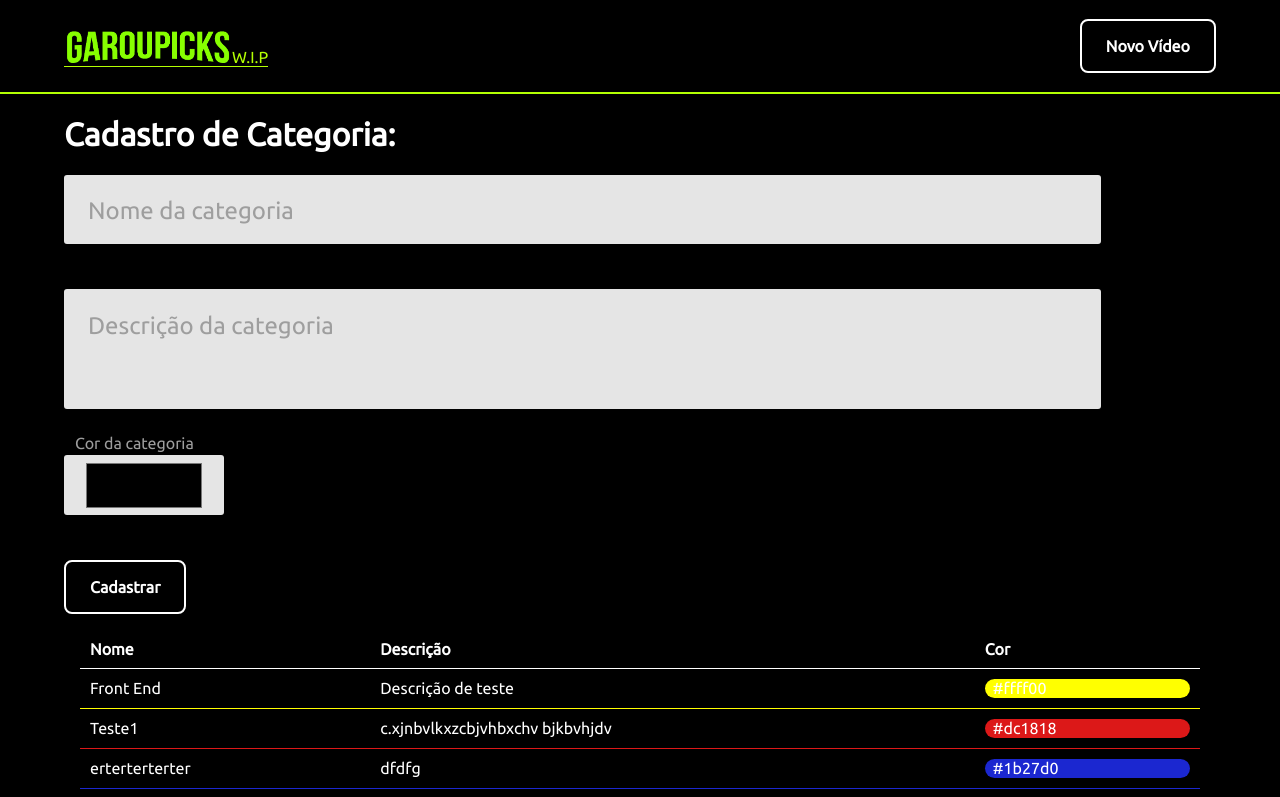
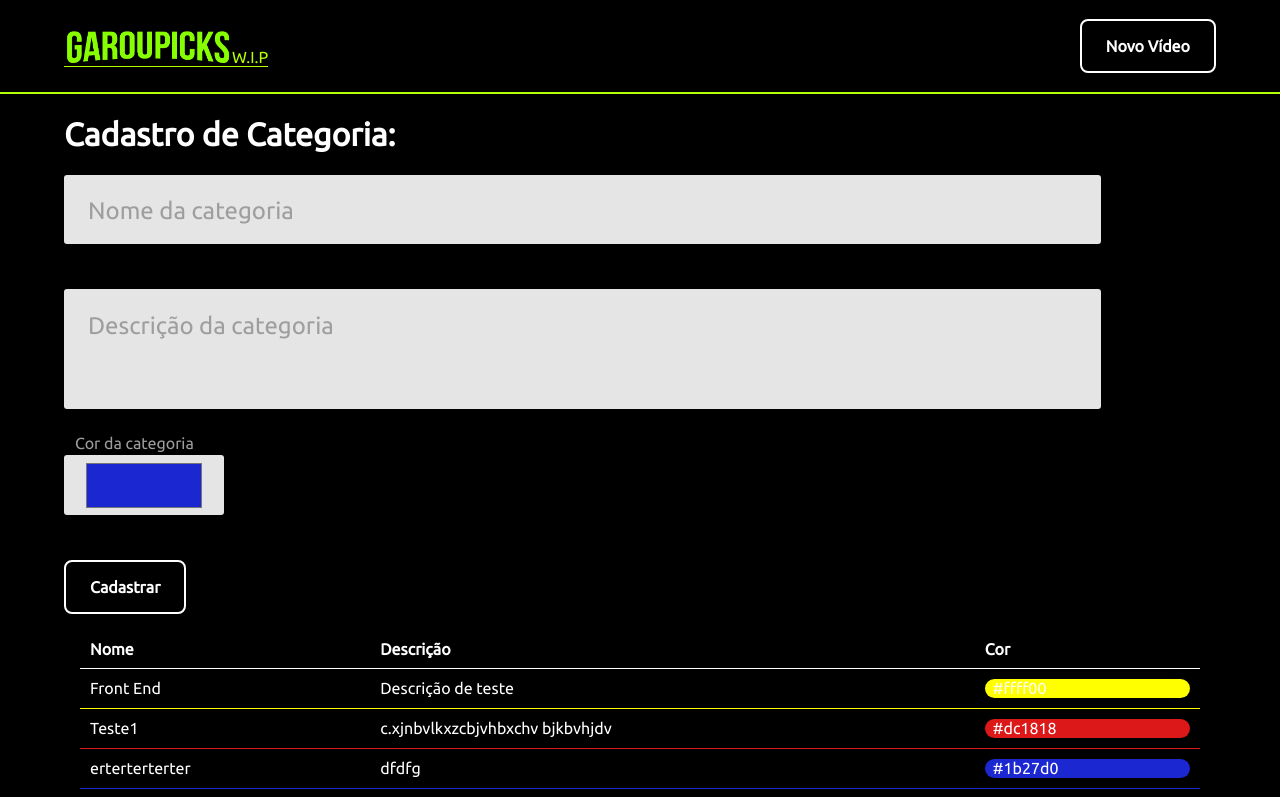
Before and after one commit to garouxl/garoupicks, a React (Create React App) app: page /cadastro/categoria in a window 1280 px wide. Shown: the top 797 px of the page. Built offline with nearby package versions, Linux system fonts and the light colour scheme; data requests are answered from the project's data file.

Commit message:
pequena correção no color picker

```diff
--- a/src/pages/register/Category/index.jsx
+++ b/src/pages/register/Category/index.jsx
@@ -15,7 +15,7 @@ function RegisterCategory() {
   const initialValues = {
     nome: '',
     descricao: '',
-    cor: '#000000',
+    cor: '#1b27d0',
   };
   // gera as categorias e o setter
   const [categories, setCategories] = useState([]);
```
